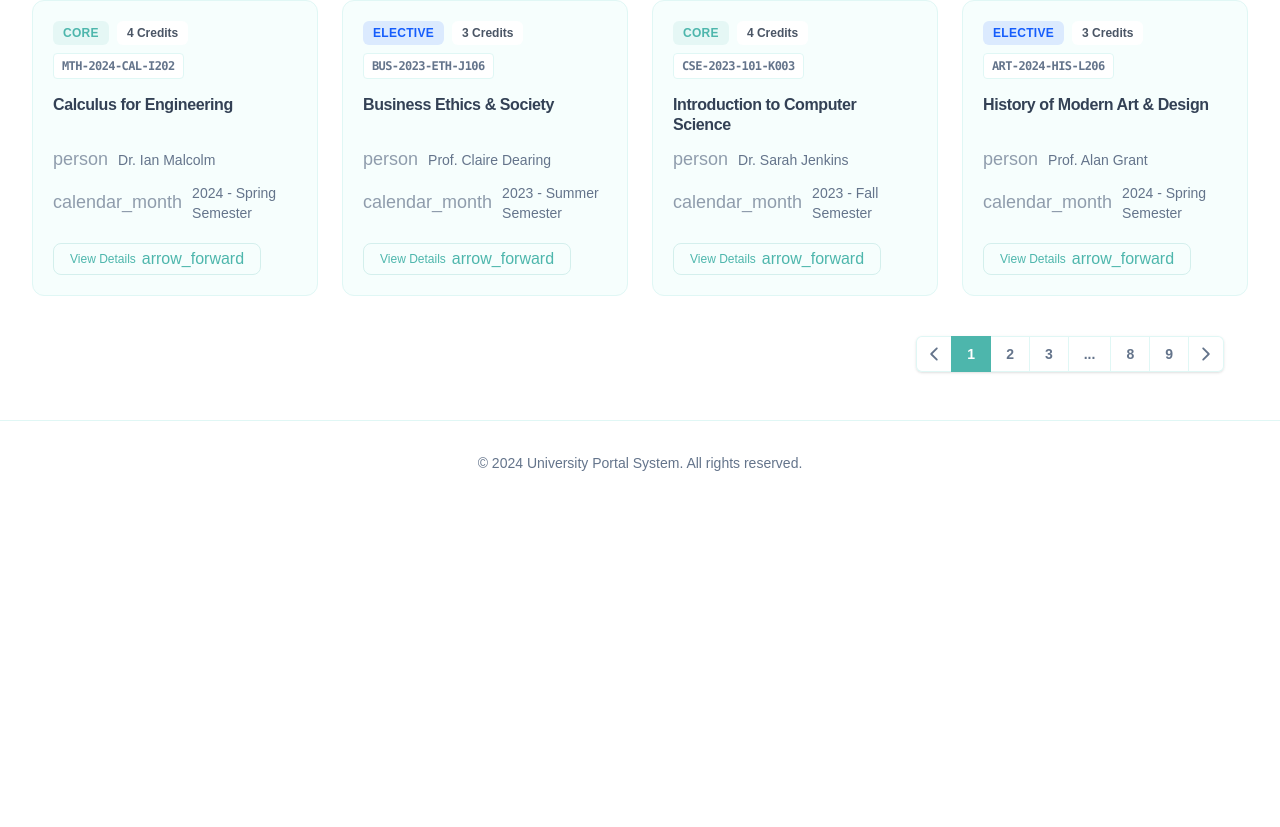
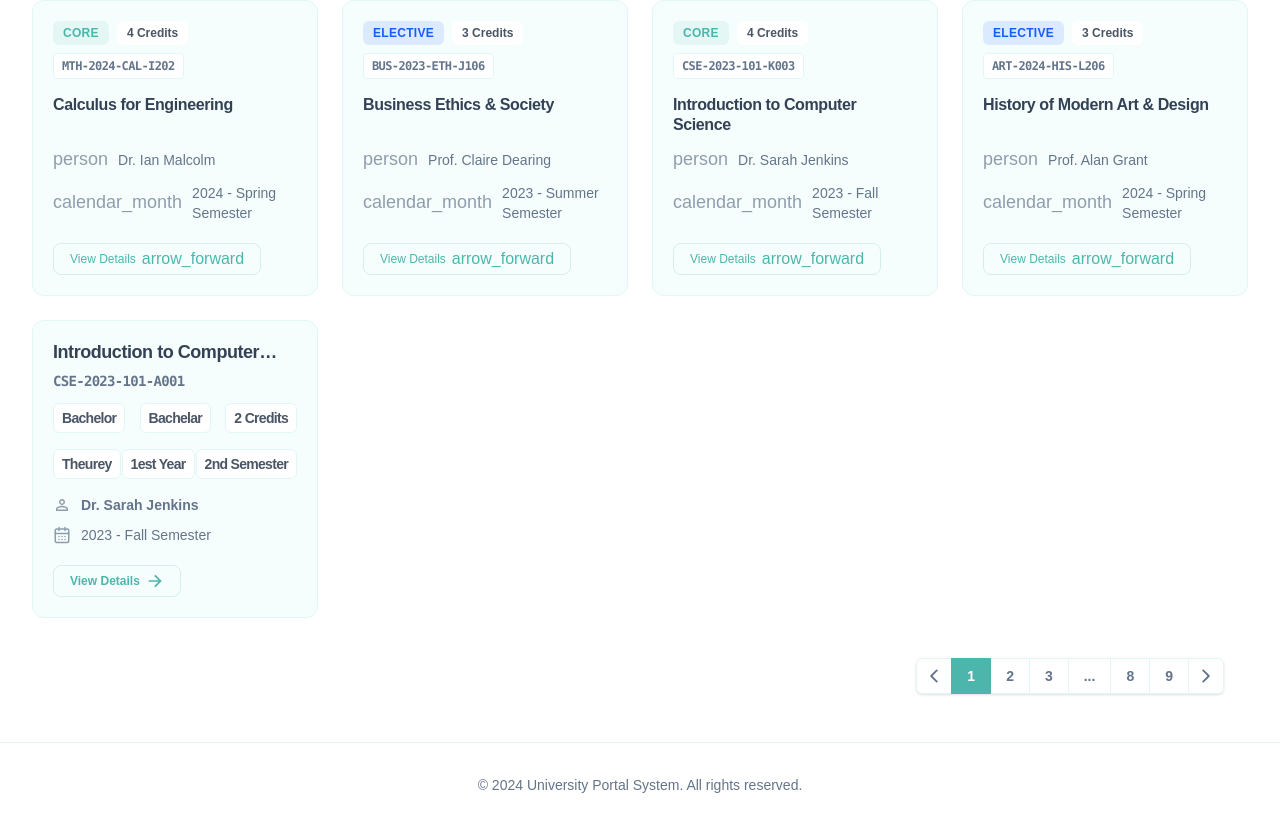
Before and after one commit to FahimHaowlader/CourseBank, a React (Vite) app in the folder FrontEnd/: page /courses in a window 1280 px wide. Shown: the part 1154-1981 px from the top of the page. Before the commit the page ends 1659 px from the top, so only its background shows below. Built offline with nearby package versions, Linux system fonts and the light colour scheme.

Commit message:
course card and no course found design done

```diff
--- /dev/null
+++ b/FrontEnd/src/Components/CourseCard.jsx
@@ -0,0 +1,77 @@
+import React from 'react'
+import { MdOutlinePersonOutline } from "react-icons/md";
+import { LuCalendarDays } from "react-icons/lu";
+import { IoArrowForwardSharp } from "react-icons/io5";
+
+
+const CourseCard = () => {
+  return (
+       <article className="group relative bg-card-light dark:bg-card-dark rounded-xl border border-border-light dark:border-border-dark flex flex-col h-full overflow-hidden hover:shadow-xl hover:shadow-primary/5 hover:-translate-y-1 transition-all duration-300">
+                <div className="p-5 flex flex-col flex-1">
+                   <h3 className="text-lg font-bold tracking-tight text-text-main dark:text-white mb-2 line-clamp-1 leading-tight group-hover:text-primary transition-colors">
+                    Introduction to Computer Science dfgdgdbgdfgdrrfdfrgrgr
+                  </h3>
+                  <div className="flex justify-between items-start mb-3 flex-wrap gap-y-2">
+                    {/* <div className="flex items-center gap-2">
+                      <span className="bg-primary/10 text-primary text-xs font-bold px-2.5 py-1 rounded-md uppercase tracking-wide">
+                        Core
+                      </span>
+                      <span className="bg-white dark:bg-gray-800 text-gray-600 dark:text-gray-300 text-xs font-bold px-2.5 py-1 rounded-md">
+                        4 Credits
+                      </span>
+                    </div> */}
+                    <span className="text-sm group-hover:text-gray-600 font-mono font-bold text-text-secondary dark:text-gray-400 tracking-tighter">
+                      CSE-2023-101-A001
+                    </span>
+                  </div>
+
+                  <div className="flex justify-between items-start mb-4 flex-wrap gap-y-2">
+                     <span className="bg-white dark:bg-background-dark text-gray-600 dark:text-gray-300 text-sm font-bold px-2 py-1 rounded-md border border-border-light dark:border-border-dark tracking-tighter">
+                      Bachelor
+                    </span>
+                    <span className="bg-white dark:bg-background-dark text-gray-600 dark:text-gray-300 text-sm font-bold px-2 py-1 rounded-md border border-border-light dark:border-border-dark tracking-tighter">
+                      Bachelar
+                    </span>
+                      <span className="bg-white dark:bg-background-dark text-gray-600 dark:text-gray-300 text-sm font-bold px-2 py-1 rounded-md border border-border-light dark:border-border-dark tracking-tighter">
+                        2 Credits
+                      </span>
+                  </div>
+                  <div className="flex justify-between items-start mb-4 flex-wrap gap-y-2">
+                     <span className="bg-white dark:bg-background-dark text-gray-600 dark:text-gray-300 text-sm font-bold px-2 py-1 rounded-md border border-border-light dark:border-border-dark tracking-tighter">
+                      Theurey
+                    </span>
+                     <span className="bg-white dark:bg-background-dark text-gray-600 dark:text-gray-300 text-sm font-bold px-2 py-1 rounded-md border border-border-light dark:border-border-dark tracking-tighter">
+                        1est Year
+                    </span>
+                    <span className="bg-white dark:bg-background-dark text-gray-600 dark:text-gray-300 text-sm font-bold px-2 py-1 rounded-md border border-border-light dark:border-border-dark tracking-tighter">
+                      2nd Semester
+                    </span>
+                  </div>
+                  <div className="mt-auto space-y-2.5">
+                    <div className="flex items-center gap-2.5 text-text-secondary dark:text-gray-400 font-semibold text-sm ">
+                      <span className="material-symbols-outlined text-[18px] opacity-70">
+                        <MdOutlinePersonOutline />
+                      </span>
+                      <span className="font-semibold ">Dr. Sarah Jenkins</span>
+                    </div>
+                    <div className="flex items-center gap-2.5 text-text-secondary dark:text-gray-400 text-sm font-medium">
+                      <span className="material-symbols-outlined text-[18px] opacity-70">
+                        <LuCalendarDays />
+                      </span>
+                      <span>2023 - Fall Semester</span>
+                    </div>
+                  </div>
+                </div>
+                <div className="p-5 pt-0">
+                  <button className="w-auto px-4 h-8 rounded-lg border border-primary/20 text-primary hover:bg-primary hover:text-white font-semibold text-xs transition-colors flex items-center gap-1.5 hover:cursor-pointer">
+                   View Details
+                    <span className="material-symbols-outlined text-[16px] transition-transform group-hover:translate-x-0.5">
+                      <IoArrowForwardSharp size={18} />
+                    </span>
+                  </button>
+                </div>
+              </article>
+  )
+}
+
+export default CourseCard
--- a/FrontEnd/src/Pages/CoursePage.jsx
+++ b/FrontEnd/src/Pages/CoursePage.jsx
@@ -9,6 +9,7 @@ import { IoIosArrowForward } from "react-icons/io";
 import { MdOutlinePersonOutline } from "react-icons/md";
 import { LuCalendarDays } from "react-icons/lu";
 import { IoArrowForwardSharp } from "react-icons/io5";
+import CourseCard from "../Components/CourseCard";
 
 
 
@@ -781,8 +782,11 @@ const CoursePage = () => {
               </button>
             </div>
           </article>
+          {
+            <CourseCard/>
+          }
         </div>
-        <div class="flex items-center justify-between  px-4 py-2 sm:px-6 mt-8 ">
+        <div class=" flex items-center justify-between  px-4 py-2 sm:px-6 mt-8 ">
           {/* <div class="flex flex-1 justify-between sm:hidden">
             <a
               class="relative inline-flex items-center rounded-md border border-border-light dark:border-border-dark bg-white dark:bg-background-dark px-4 py-2 text-sm font-medium text-text-secondary hover:bg-gray-50"
@@ -797,8 +801,7 @@ const CoursePage = () => {
               Next
             </a>
           </div> */}
-          <div class="flex flex-1 items-center justify-between ">
-            <div></div>
+          <div class="flex flex-1 items-center justify-center md:justify-end ">
             <div>
               <nav
                 aria-label="Pagination"
@@ -861,17 +864,17 @@ const CoursePage = () => {
           </div>
         </div>
         <div class="hidden mt-12 flex flex-col items-center justify-center py-16 text-center bg-card-light dark:bg-card-dark rounded-xl border border-border-light dark:border-border-dark border-dashed">
-          <div class="size-16 rounded-full bg-white dark:bg-background-dark flex items-center justify-center mb-4 text-text-secondary">
+          {/* <div class="size-16 rounded-full bg-white dark:bg-background-dark flex items-center justify-center mb-4 text-text-secondary">
             <span class="material-symbols-outlined text-4xl">search_off</span>
-          </div>
+          </div> */}
           <h3 class="text-xl font-bold text-text-main dark:text-white mb-2">
             No courses found
           </h3>
-          <p class="text-text-secondary dark:text-gray-400 max-w-sm">
+          <p class="text-text-secondary dark:text-gray-400 px-5 ">
             We couldn't find any courses matching your filters. Try adjusting
             your search criteria.
           </p>
-          <button class="mt-6 text-primary font-medium hover:underline">
+          <button class="mt-5 text-primary font-semibold hover:underline hover:cursor-pointer">
             Clear all filters
           </button>
         </div>
```
Also changed, not shown: FrontEnd/src/const.js (added).
